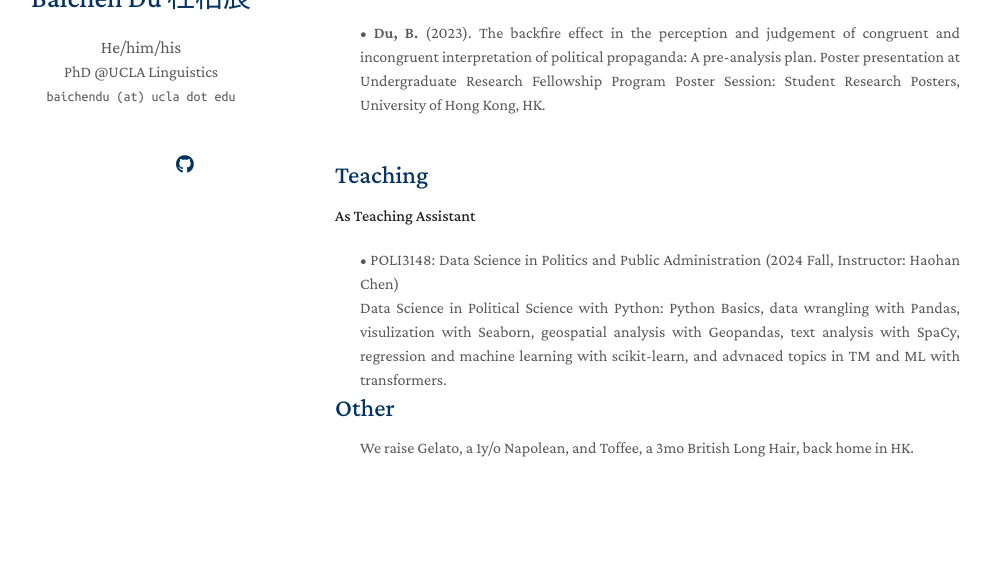
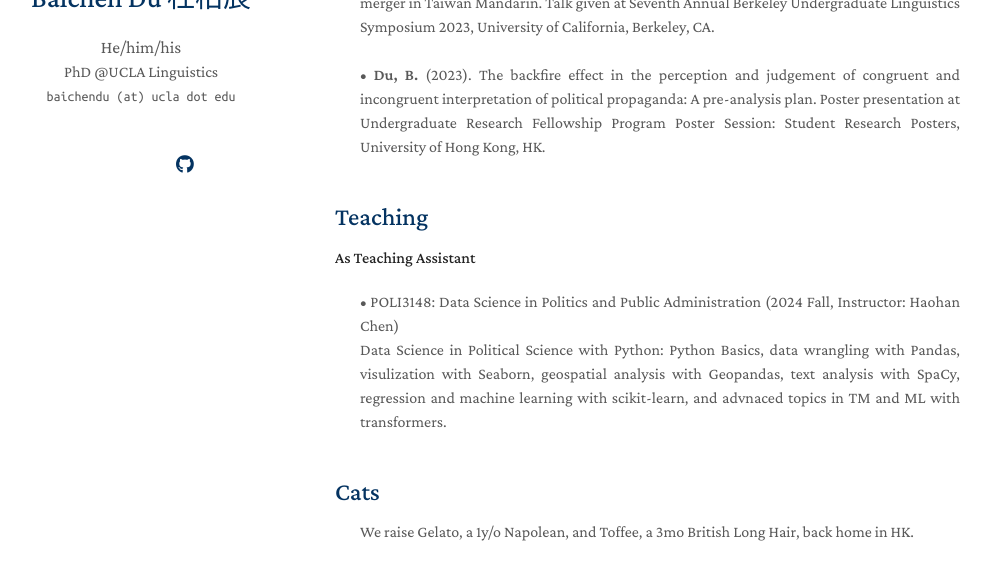
Before and after one commit to baichen-du/baichen-du.github.io, a Jekyll site: the page built from index.md, in a window 1280 px wide and 900 px high, scrolled down 1361 px, cut to the strip 262-842 px from the top of the window. Shown: the whole strip, without its empty margins (135-1126 px from the left). Built offline with Jekyll 4.4.1, drawn with Linux system fonts in a browser that asks for light colours; a style sheet for code colours, icons or effects is not loaded; our own code applies the rules of GitHub Pages for plain Markdown files; before the commit the page ends 2177 px from its top, so only the background shows below that.

Commit message:
Update index.md

```diff
--- a/index.md
+++ b/index.md
@@ -26,6 +26,7 @@ I am an incoming PhD student at UCLA Linguistics, specializing in Psycholinguist
 <br>
 &#8226; Contact induced variation in production and perception: Stops contrasts and Tonogenesis in Korean
 </div>
+<br>
 
 ## Publications & Presentations
 
@@ -84,10 +85,10 @@ I am an incoming PhD student at UCLA Linguistics, specializing in Psycholinguist
 &#8226; POLI3148: Data Science in Politics and Public Administration (2024 Fall, Instructor: Haohan Chen)
 <br>
 Data Science in Political Science with Python: Python Basics, data wrangling with Pandas, visulization with Seaborn, geospatial analysis with Geopandas, text analysis with SpaCy, regression and machine learning with scikit-learn, and advnaced topics in TM and ML with transformers.
+</div>
 <br>
-</div>
 
-## Other
+## Cats
 <div style="text-align: justify">
 We raise Gelato, a 1y/o Napolean, and Toffee, a 3mo British Long Hair, back home in HK.
 </div>
```
